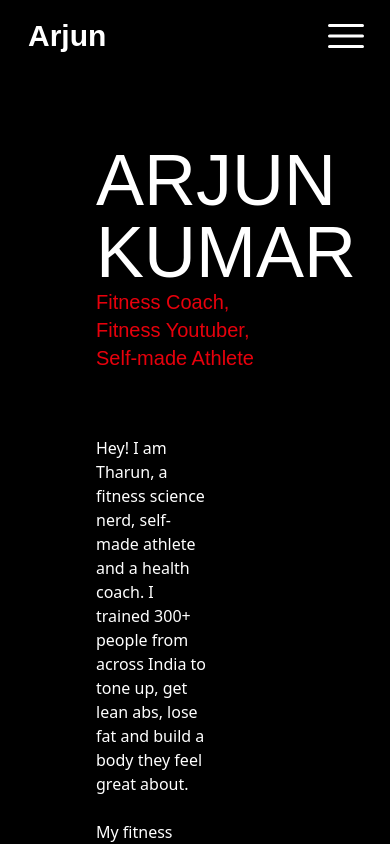
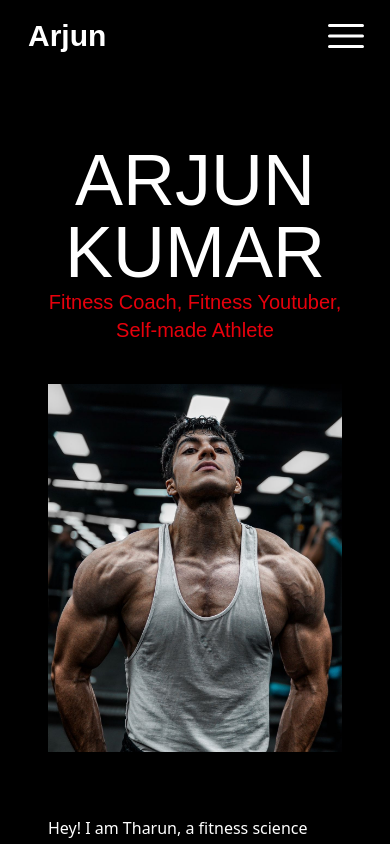
Before and after one commit to dharaniis/arjun-site, a React (Vite) app in the folder client/: page /about in a window 390 px wide. Shown: the top 844 px of the page. Built offline with nearby package versions, Linux system fonts and the light colour scheme; a web font is replaced by a local one.

Commit message:
add about page responsive

```diff
--- a/client/src/pages/about/index.tsx
+++ b/client/src/pages/about/index.tsx
@@ -7,12 +7,12 @@ function About({}: Props) {
     return (
         <div>
             <Navbar />
-            <div className="px-24 py-36">
+            <div className="text-center px-12 py-36 space-y-10">
                 <div>
                     <h1 className="text-7xl">ARJUN KUMAR</h1>
                     <p className="text-xl text-red-600">Fitness Coach, Fitness Youtuber, Self-made Athlete</p>
                 </div>
-                <div className="flex">
+                <div className="grid grid-cols-1 md:grid-cols-2">
                     <div className="mt-16 font-sans text-left basis-1/2">
                         <p>Hey! I am Tharun, a fitness science nerd, self-made athlete and a health coach. I trained 300+ people from across India to tone up, get lean abs, lose fat and build a body they feel great about.</p> ‍
                         <p> My fitness journey has been a rollercoaster ride. I was lean and weighed 47 kgs when I first began the workout to bulk up. I did gain muscles, but unnecessary fat too. Why? Because of the lack of the right kind of training and abundance of scattered, untrue information available on the internet.</p> ‍
@@ -22,7 +22,7 @@ function About({}: Props) {
                         <p>I took the road to a healthy life in 2016 and since then, I never looked back to my tired and unfit self. I expertise in fat loss, muscle gain and being in shape. My current obsession is to help people build a strong body and craft a healthier life. Step by step.</p> ‍
                         <p>After launching several successful transformation stories on the planet, I started a Youtube channel with the sole purpose to help more people become fit. We are now trusted by 110k+ people as subscribers. I am excited to work with you in FitX-120.</p>
                     </div>
-                    <div className="basis-1/2 flex justify-center items-center">
+                    <div className="order-first md:order-none flex justify-center items-center">
                         <img className="w-[30rem] object-cover" src="/src/assets/saketabout.jpg"></img>
                     </div>
                 </div>
```
